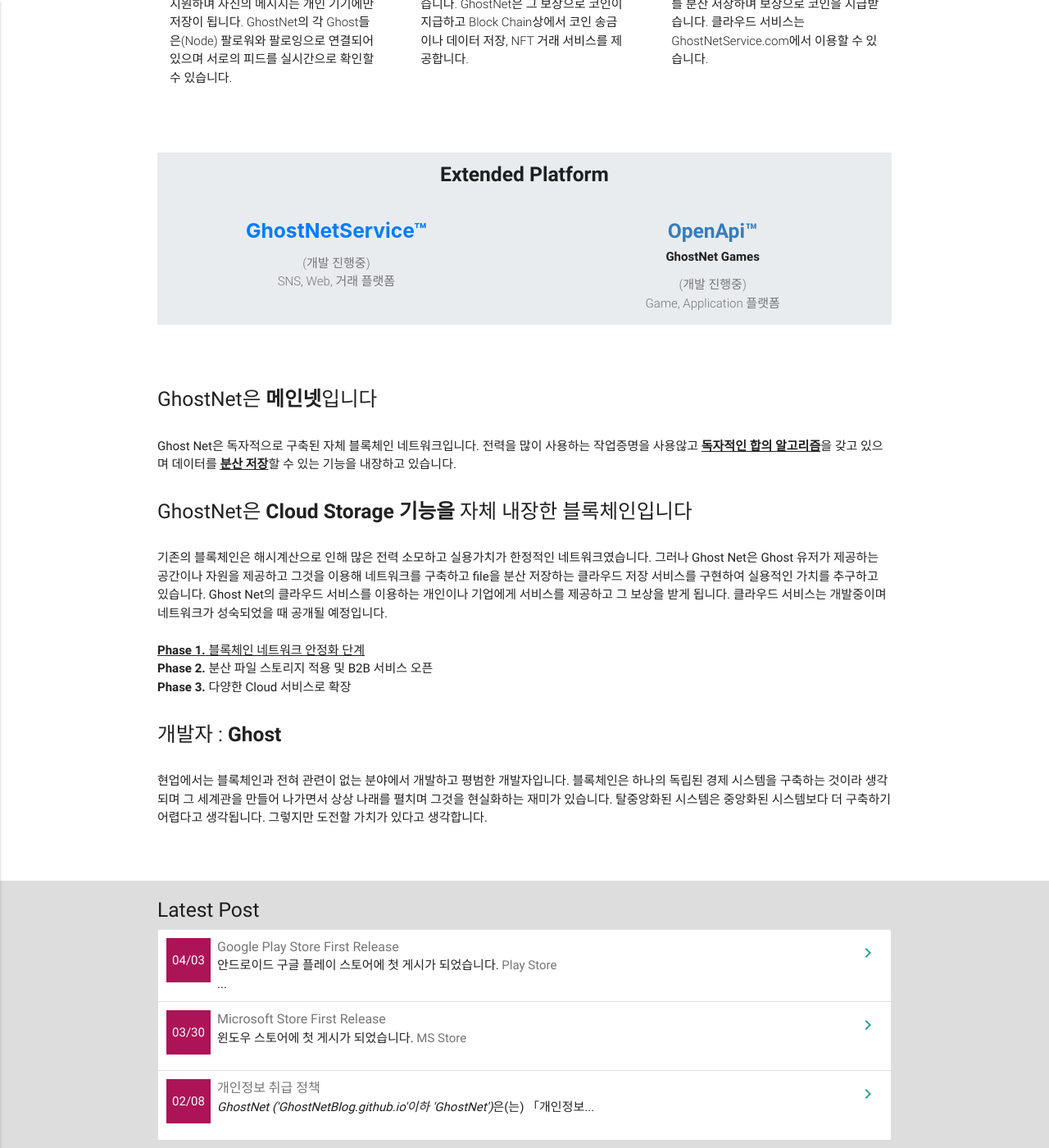
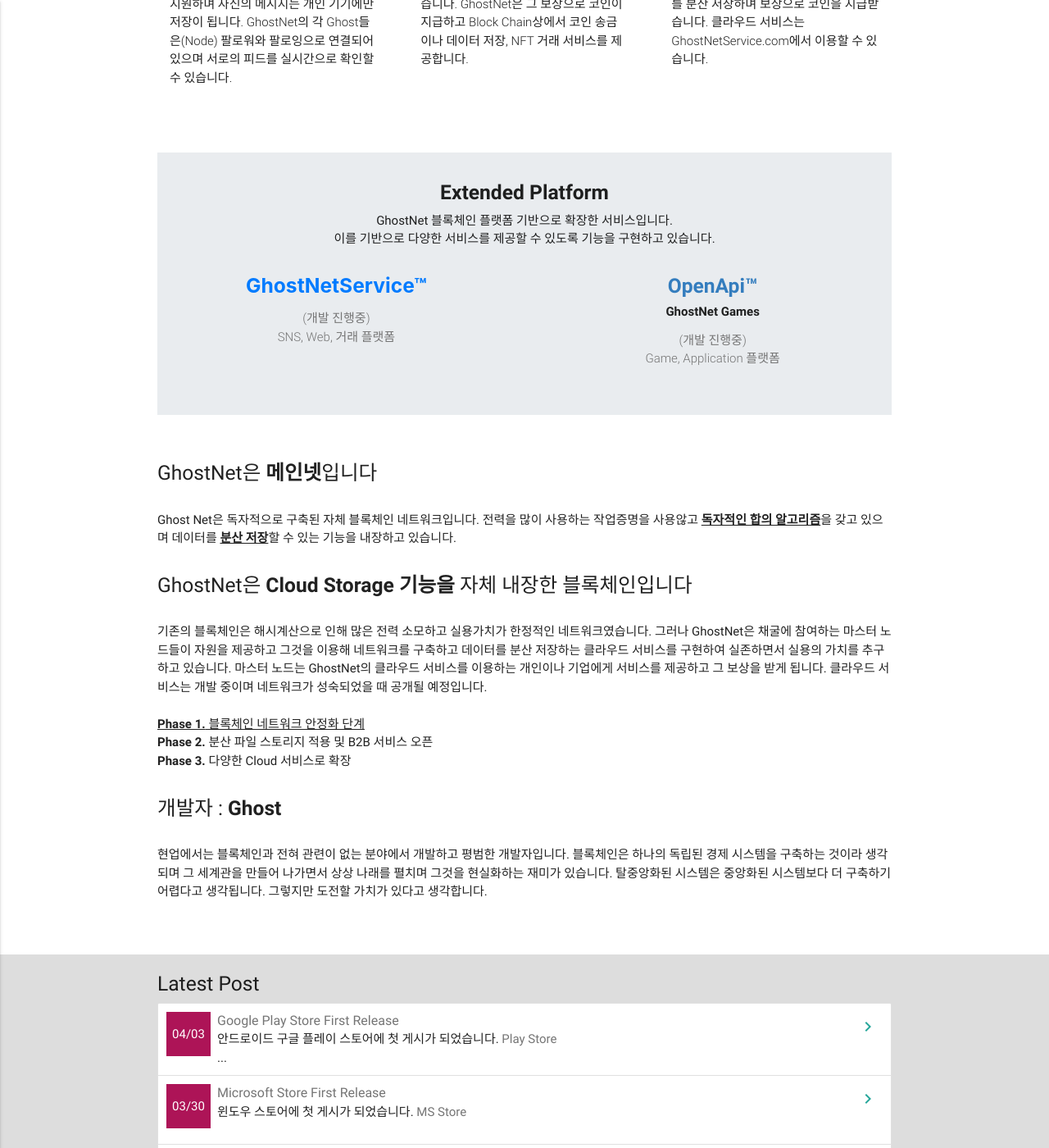
Before and after one commit to GhostNetBlog/GhostNetBlog.github.io, a Jekyll site: the page built from index.md, in a window 1280 px wide and 1400 px high, scrolled down 1216 px. Shown: the whole window at 82% size. Built offline with Jekyll 4.4.1, drawn with Linux system fonts in a browser that asks for light colours.

Commit message:
design 변경

```diff
--- a/_includes/footer.html
+++ b/_includes/footer.html
@@ -1,4 +1,4 @@
-  <footer class="page-footer black">
+  <footer class="page-footer black mt-auto">
     <div class="container">
       <div class="row">
         <div class="col l6 s12">
--- a/_layouts/default.html
+++ b/_layouts/default.html
@@ -3,7 +3,7 @@
 
   {% include head.html %}
 
-  <body>
+  <body class="d-flex flex-column min-vh-100">
 
     {% include header.html %}
 
--- a/_layouts/home.html
+++ b/_layouts/home.html
@@ -63,8 +63,10 @@ layout: default
     <br><br>
     <div class="container-fluid rounded mx-5" style="background-color:#e9ecef;">
       <div class="row">
-        <div class="col s12 m12">
-          <h5 style="text-align:center;"><b>Extended Platform</b></h5>
+        <div class="col s12 m12" style="text-align:center;"><br>
+          <h5><b>Extended Platform</b></h5>
+          GhostNet 블록체인 플랫폼 기반으로 확장한 서비스입니다.<br>
+          이를 기반으로 다양한 서비스를 제공할 수 있도록 기능을 구현하고 있습니다.
         </div>
       </div>
 
@@ -85,6 +87,7 @@ layout: default
           </div>
         </div>
       </div>
+      <br>
     </div>
   </div>
   <br><br>
@@ -111,10 +114,10 @@ layout: default
         <div class="col s12">
           <h5>GhostNet은 <b>Cloud Storage 기능을</b> 자체 내장한 블록체인입니다</h5><br>
           기존의 블록체인은 해시계산으로 인해 많은 전력 소모하고 실용가치가 한정적인 네트워크였습니다.
-          그러나 Ghost Net은 Ghost 유저가 제공하는 공간이나 자원을 제공하고 그것을 이용해
-          네트워크를 구축하고 file을 분산 저장하는 클라우드 저장 서비스를 구현하여 실용적인 가치를 추구하고 있습니다.
-          Ghost Net의 클라우드 서비스를 이용하는 개인이나 기업에게 서비스를 제공하고 그 보상을 받게 됩니다.
-          클라우드 서비스는 개발중이며 네트워크가 성숙되었을 때 공개될 예정입니다.
+          그러나 GhostNet은 채굴에 참여하는 마스터 노드들이 자원을 제공하고 그것을 이용해
+          네트워크를 구축하고 데이터를 분산 저장하는 클라우드 서비스를 구현하여 실존하면서 실용의 가치를 추구하고 있습니다.
+          마스터 노드는 GhostNet의 클라우드 서비스를 이용하는 개인이나 기업에게 서비스를 제공하고 그 보상을 받게 됩니다.
+          클라우드 서비스는 개발 중이며 네트워크가 성숙되었을 때 공개될 예정입니다.
           <br><br>
           <u><b>Phase 1.</b>
             블록체인 네트워크 안정화 단계</u> <br>
```
